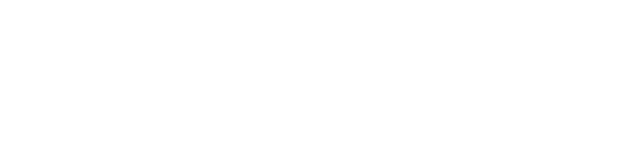
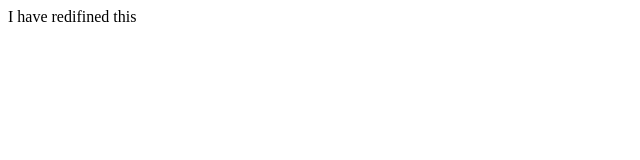
Before and after one commit to zyrolax/test, a plain HTML site: page index.html in a window 1280 px wide. Shown: the whole page, without its empty margins (0-640 px from the left). Drawn offline with Linux system fonts and the light colour scheme.

Commit message:
modififed index gile

```diff
--- a/index.html
+++ b/index.html
@@ -5,5 +5,5 @@
     <meta name="viewport" content="width=device-width, initial-scale=1.0" />
     <title>Hello world</title>
   </head>
-  <body></body>
+  <body>I have redifined this</body>
 </html>
```
